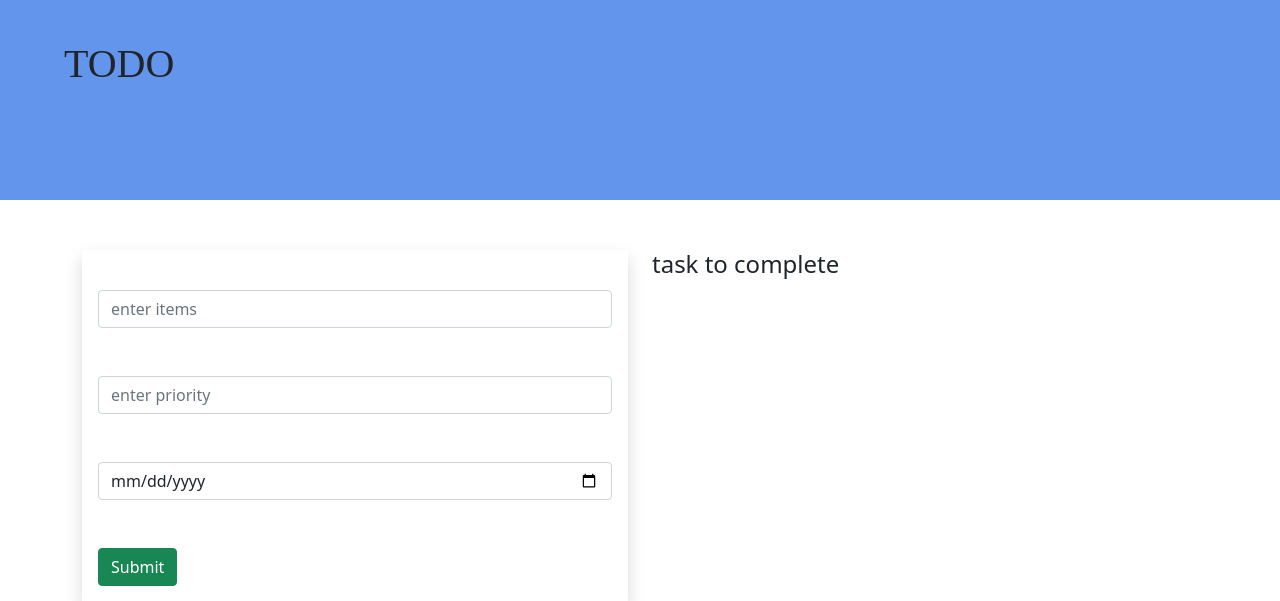
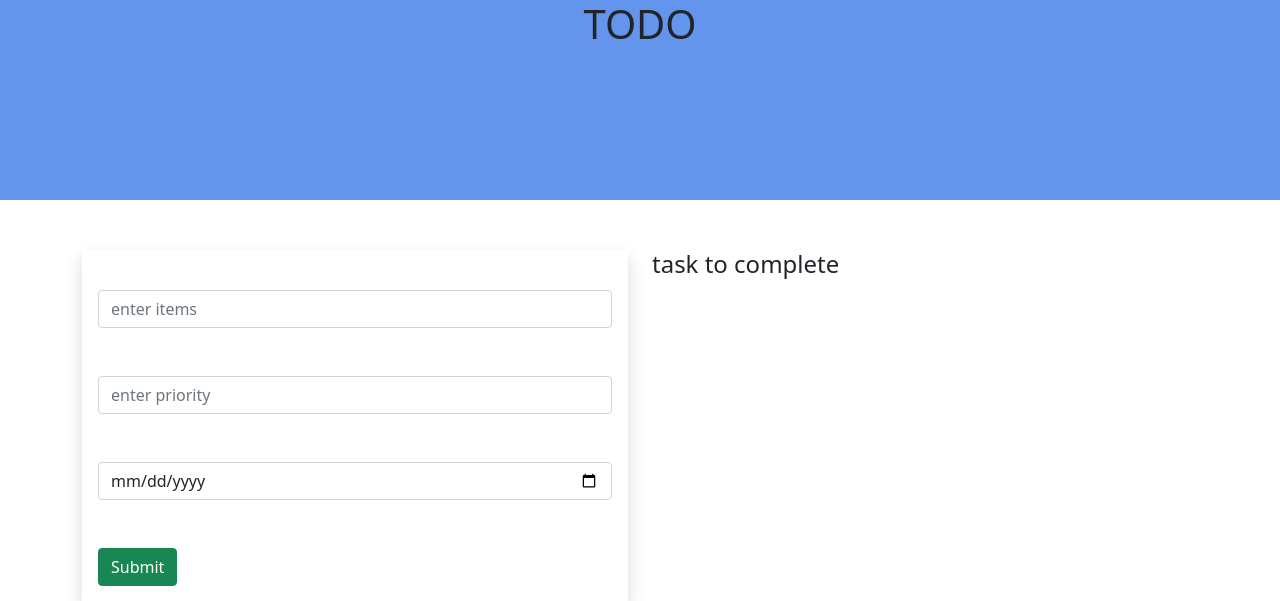
Before and after one commit to DOTz-developer/to_do_django, a Django app: template todoproject/template/home.html in a window 1280 px wide. Shown: the top 601 px of the page. Run offline with Django 3.2, Linux system fonts and the light colour scheme; the template is opened without the code that fills it, so the values that code supplies are empty; some web fonts are replaced.

Commit message:
Update home.html

```diff
--- a/todoproject/template/home.html
+++ b/todoproject/template/home.html
@@ -5,9 +5,9 @@
     <div class="row">
         <div class ="col-md-12">
             <div class = "banner">
-                <div class ="banner-text">
-                    <h1>TODO</h1>
-                </div>
+                <div style="text-align: center;">
+  <h1 style="display: inline-block;">TODO</h1>
+</div>
             </div>
         </div>
     </div>
```
